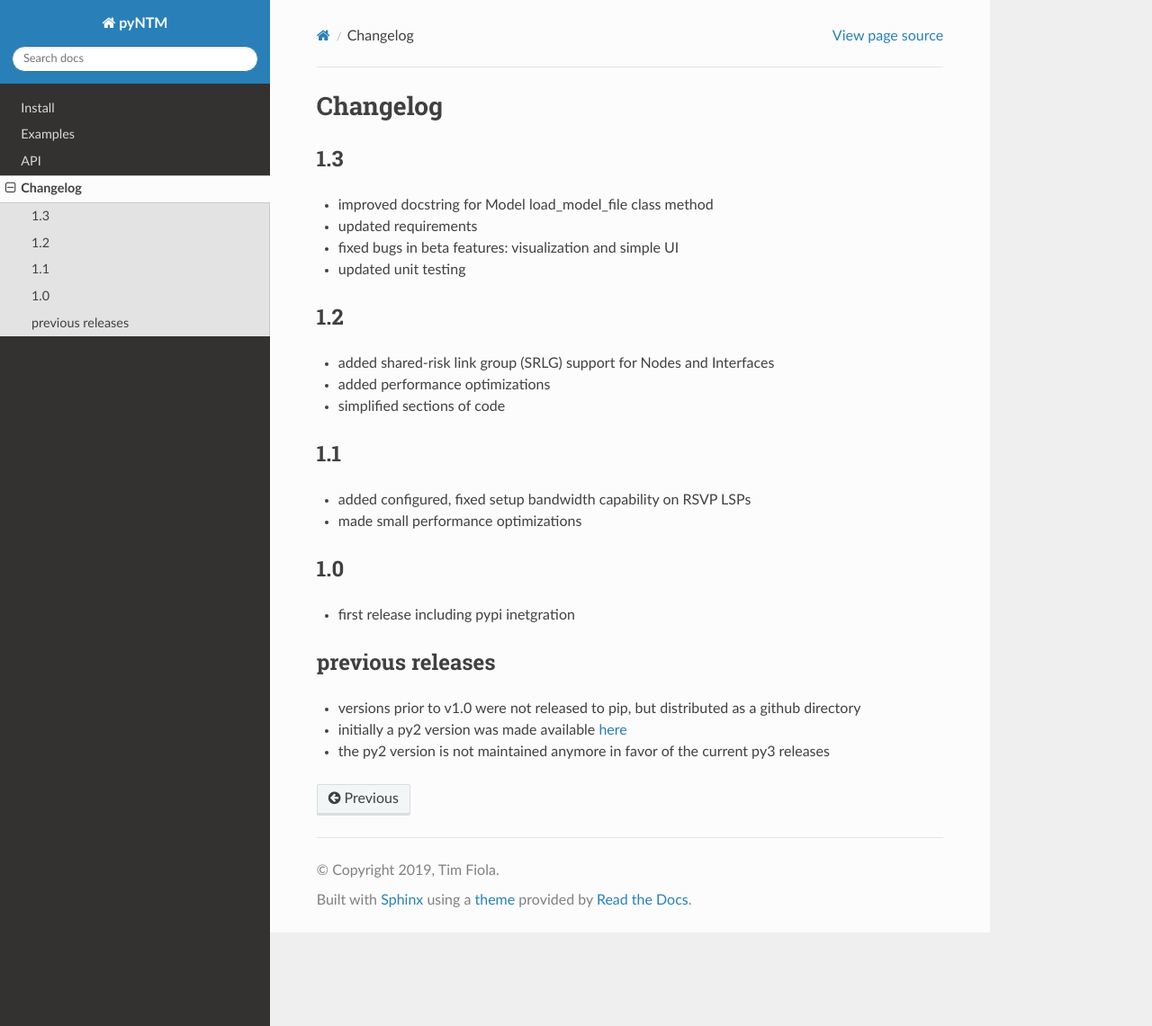
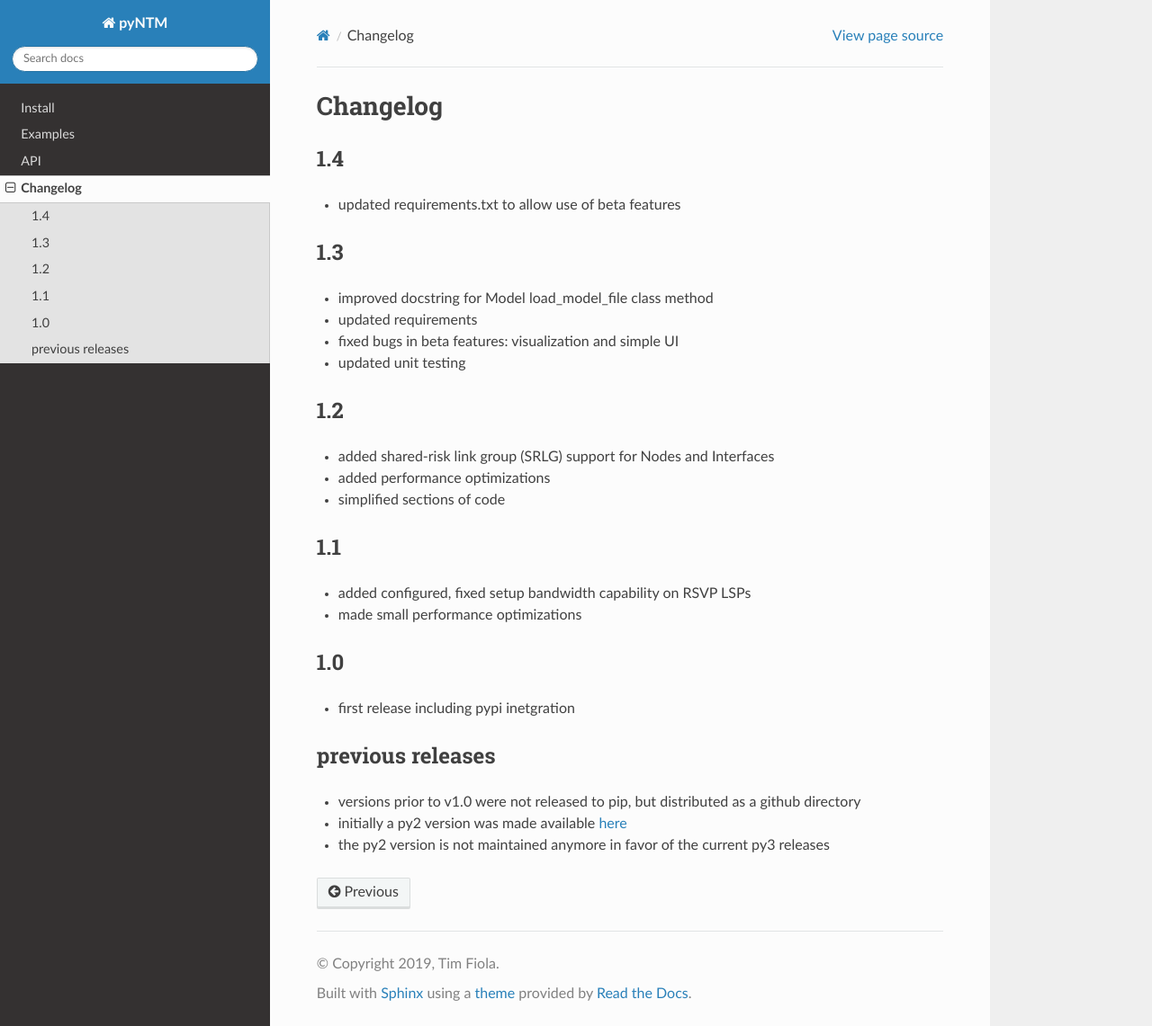
Before and after one commit to tim-fiola/network_traffic_modeler_py3, a Sphinx documentation site: the page built from docs/changelog.rst, in a window 1280 px wide and 1141 px high. Shown: the whole window at 90% size. Built offline with Sphinx 7.4.7 and the Read the Docs theme 2.0.0, drawn with Linux system fonts in a browser that asks for light colours.

Commit message:
updated version and changelog

```diff
--- a/docs/changelog.rst
+++ b/docs/changelog.rst
@@ -1,5 +1,11 @@
 Changelog
 =========
+
+
+1.4
+---
+* updated requirements.txt to allow use of beta features
+
 
 1.3
 ---
--- a/docs/conf.py
+++ b/docs/conf.py
@@ -22,7 +22,7 @@
 author = 'Tim Fiola'
 
 # The full version, including alpha/beta/rc tags
-release = '1.3'
+release = '1.3.1'
 
 # index file
 master_doc = 'index'
--- a/requirements.txt
+++ b/requirements.txt
@@ -1 +1,4 @@
 networkx
+matplotlib
+mpld3
+jinja2
--- a/setup.py
+++ b/setup.py
@@ -5,7 +5,7 @@
     reqs = [r for r in fs.read().splitlines() if (
         len(r) > 0 and not r.startswith("#"))]
 
-version = '1.3'
+version = '1.3.1'
 
 with open("README.md", "r") as fh:
     long_description = fh.read()
```
